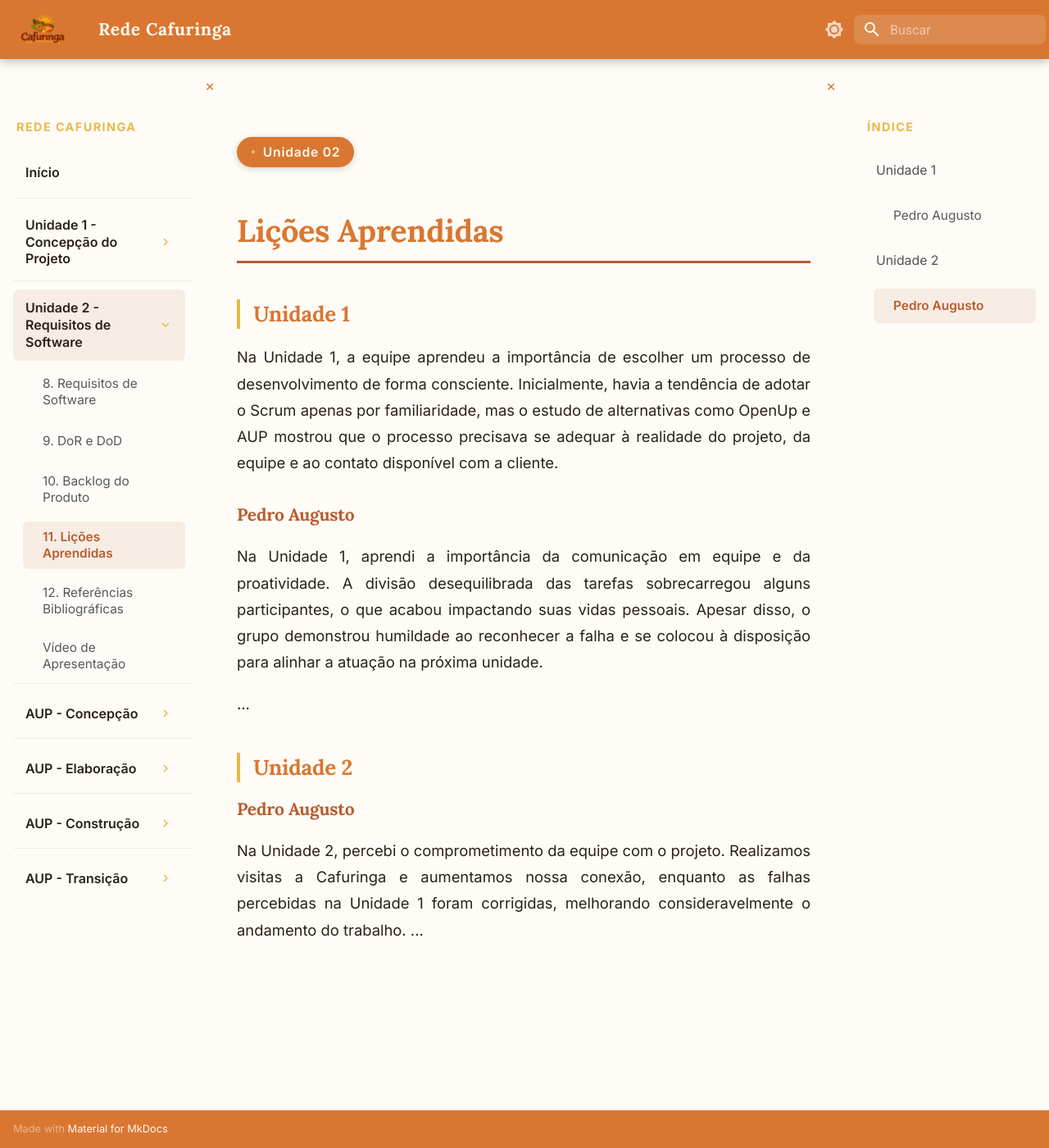
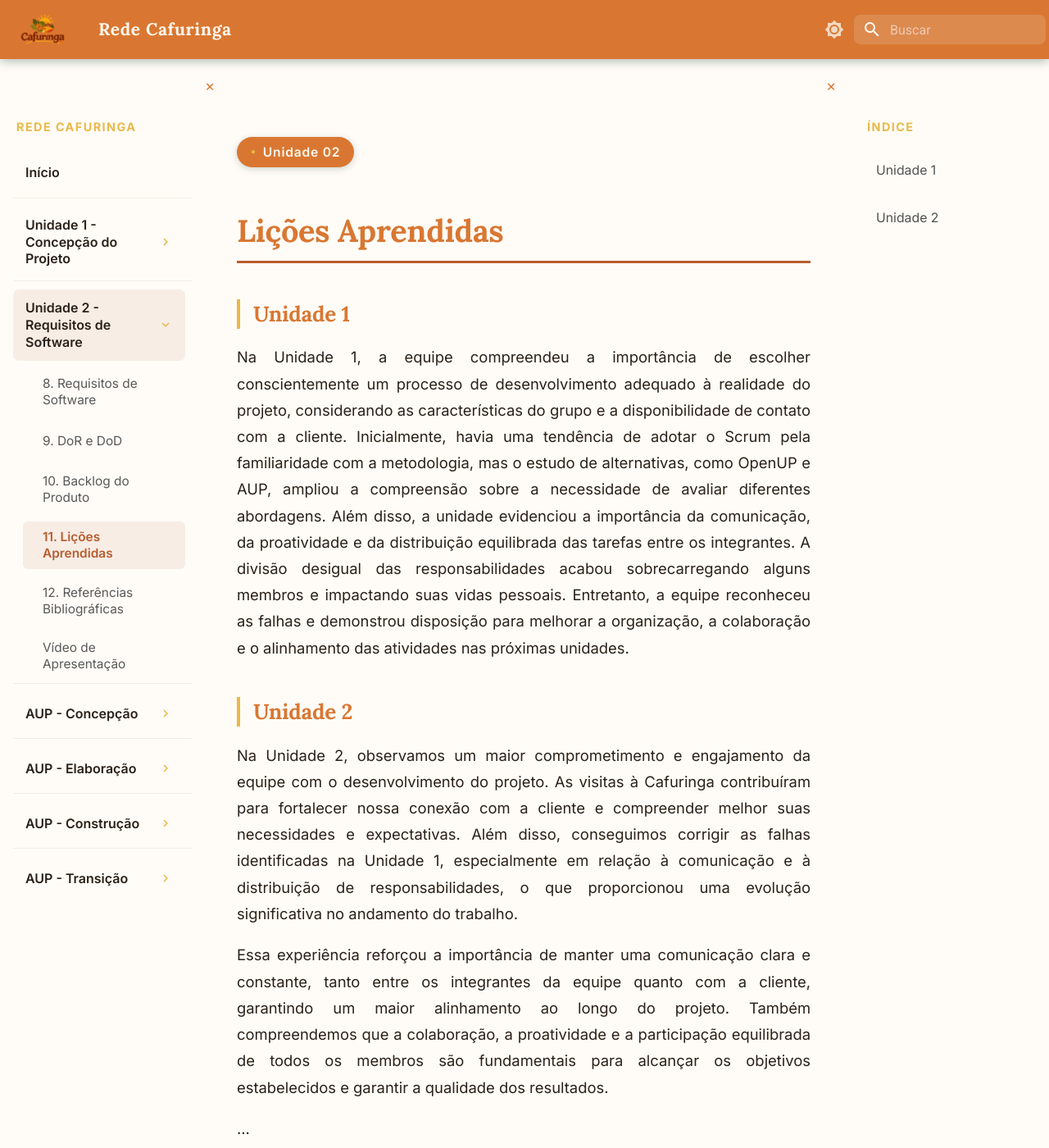
Before and after one commit to mdsreq-fga-unb/REQ-2026.2-T02-RedeCafuringa, an MkDocs documentation site: the page built from docs/unidade2/licoes_aprendidas.md, in a window 1280 px wide and 1400 px high. Shown: the whole window at 82% size. Built offline with MkDocs 1.6.1 and Material for MkDocs 9.7.7, drawn with Linux system fonts in a browser that asks for light colours.

Commit message:
docs: refinar lições aprendidas da Unidade 1 e Unidade 2

```diff
--- a/docs/unidade2/licoes_aprendidas.md
+++ b/docs/unidade2/licoes_aprendidas.md
@@ -4,17 +4,12 @@
 
 ## Unidade 1
 
-Na Unidade 1, a equipe aprendeu a importância de escolher um processo de desenvolvimento de forma consciente. Inicialmente, havia a tendência de adotar o Scrum apenas por familiaridade, mas o estudo de alternativas como OpenUp e AUP mostrou que o processo precisava se adequar à realidade do projeto, da equipe e ao contato disponível com a cliente.
-
-### Pedro Augusto
-
-Na Unidade 1, aprendi a importância da comunicação em equipe e da proatividade. A divisão desequilibrada das tarefas sobrecarregou alguns participantes, o que acabou impactando suas vidas pessoais. Apesar disso, o grupo demonstrou humildade ao reconhecer a falha e se colocou à disposição para alinhar a atuação na próxima unidade.
-
-...
+Na Unidade 1, a equipe compreendeu a importância de escolher conscientemente um processo de desenvolvimento adequado à realidade do projeto, considerando as características do grupo e a disponibilidade de contato com a cliente. Inicialmente, havia uma tendência de adotar o Scrum pela familiaridade com a metodologia, mas o estudo de alternativas, como OpenUP e AUP, ampliou a compreensão sobre a necessidade de avaliar diferentes abordagens. Além disso, a unidade evidenciou a importância da comunicação, da proatividade e da distribuição equilibrada das tarefas entre os integrantes. A divisão desigual das responsabilidades acabou sobrecarregando alguns membros e impactando suas vidas pessoais. Entretanto, a equipe reconheceu as falhas e demonstrou disposição para melhorar a organização, a colaboração e o alinhamento das atividades nas próximas unidades.
 
 ## Unidade 2
 
-### Pedro Augusto
+Na Unidade 2, observamos um maior comprometimento e engajamento da equipe com o desenvolvimento do projeto. As visitas à Cafuringa contribuíram para fortalecer nossa conexão com a cliente e compreender melhor suas necessidades e expectativas. Além disso, conseguimos corrigir as falhas identificadas na Unidade 1, especialmente em relação à comunicação e à distribuição de responsabilidades, o que proporcionou uma evolução significativa no andamento do trabalho.
 
-Na Unidade 2, percebi o comprometimento da equipe com o projeto. Realizamos visitas a Cafuringa e aumentamos nossa conexão, enquanto as falhas percebidas na Unidade 1 foram corrigidas, melhorando consideravelmente o andamento do trabalho.
+Essa experiência reforçou a importância de manter uma comunicação clara e constante, tanto entre os integrantes da equipe quanto com a cliente, garantindo um maior alinhamento ao longo do projeto. Também compreendemos que a colaboração, a proatividade e a participação equilibrada de todos os membros são fundamentais para alcançar os objetivos estabelecidos e garantir a qualidade dos resultados.
+
 ...
```
